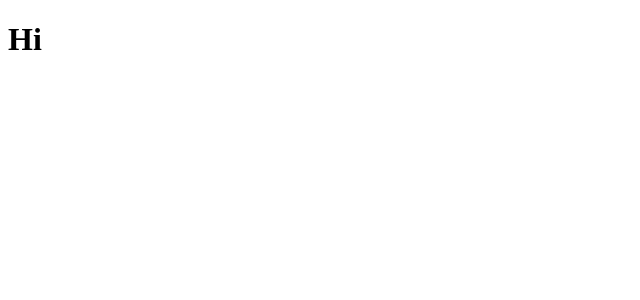
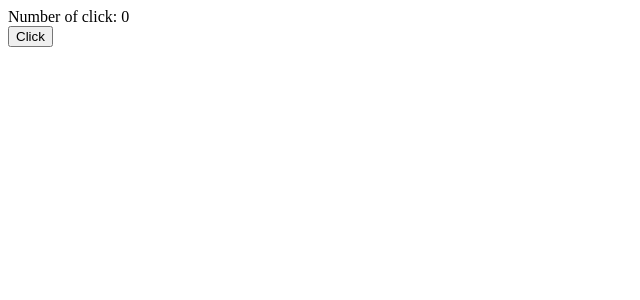
Before and after one commit to kimbumi/playground, a React (Create React App) app in the folder react-three/: page / in a window 1280 px wide. Shown: the top 300 px of the page, without its empty margins (0-640 px from the left). Built offline with nearby package versions, Linux system fonts and the light colour scheme.

Commit message:
add react-component

```diff
--- /dev/null
+++ b/react-three/src/App.js
@@ -0,0 +1,9 @@
+import Clicker from './Clicker'
+
+export default function App() {
+  return (
+    <>
+      <Clicker />
+    </>
+  );
+}
--- /dev/null
+++ b/react-three/src/Clicker.js
@@ -0,0 +1,13 @@
+import { useState } from 'react';
+
+export default function Clicker() {
+    const [count, setCount] = useState(0)
+  return (
+    <>
+        <div>Number of click: {count}</div>
+        <button onClick={()=>{
+            setCount(count + 1)
+        }}>Click</button>
+    </>
+  );
+}
--- a/react-three/src/index.js
+++ b/react-three/src/index.js
@@ -1,7 +1,11 @@
 import {createRoot} from 'react-dom/client'
+import './style.css'
+import App from './App'
 
 const root = createRoot(document.querySelector('#root'))
 
 root.render(
-    <h1>Hi</h1>
+    <>
+        <App></App>
+    </>
 )
--- /dev/null
+++ b/react-three/src/style.css
@@ -0,0 +1,3 @@
+/* h1 {
+    color: red
+} */
```
